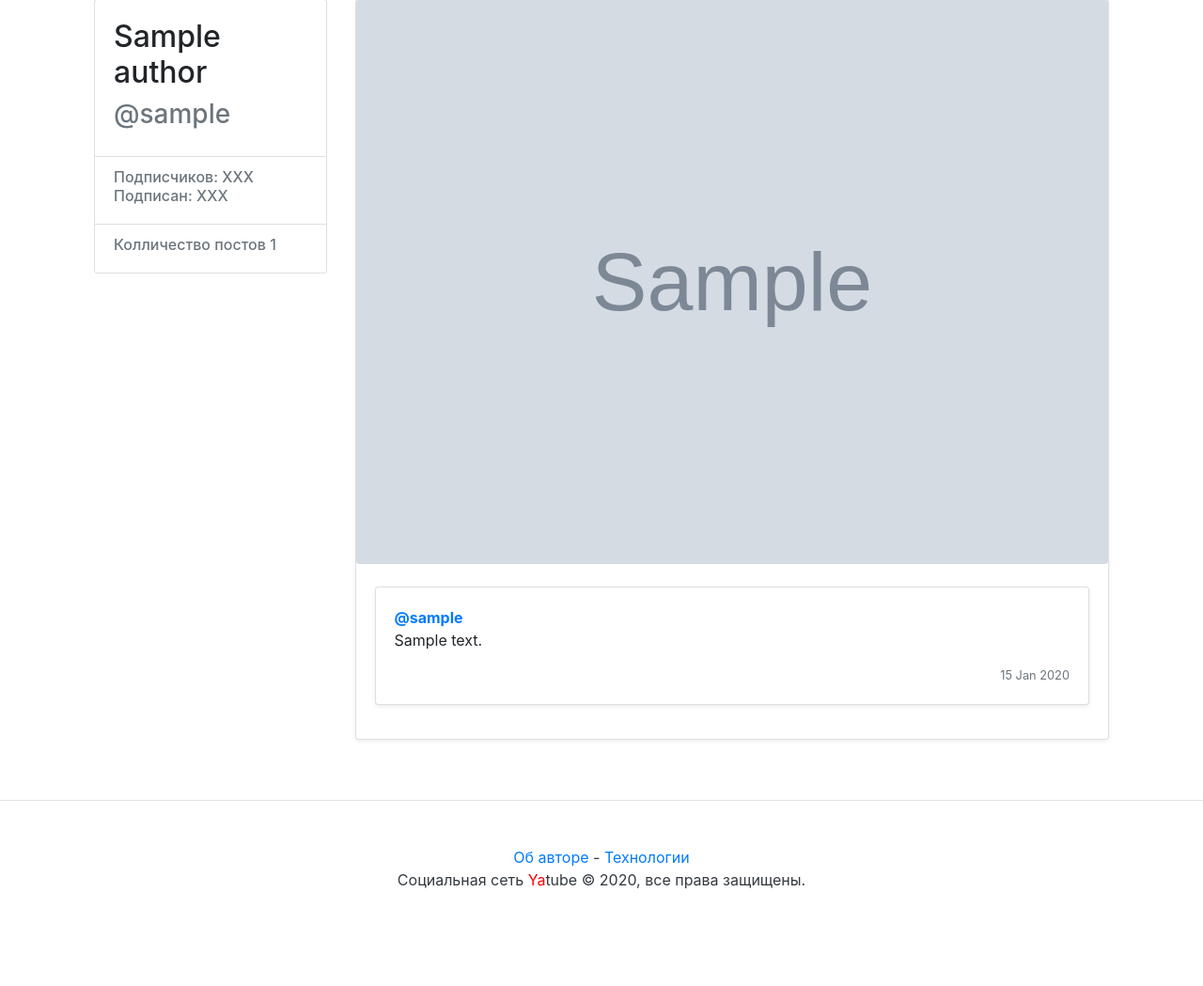
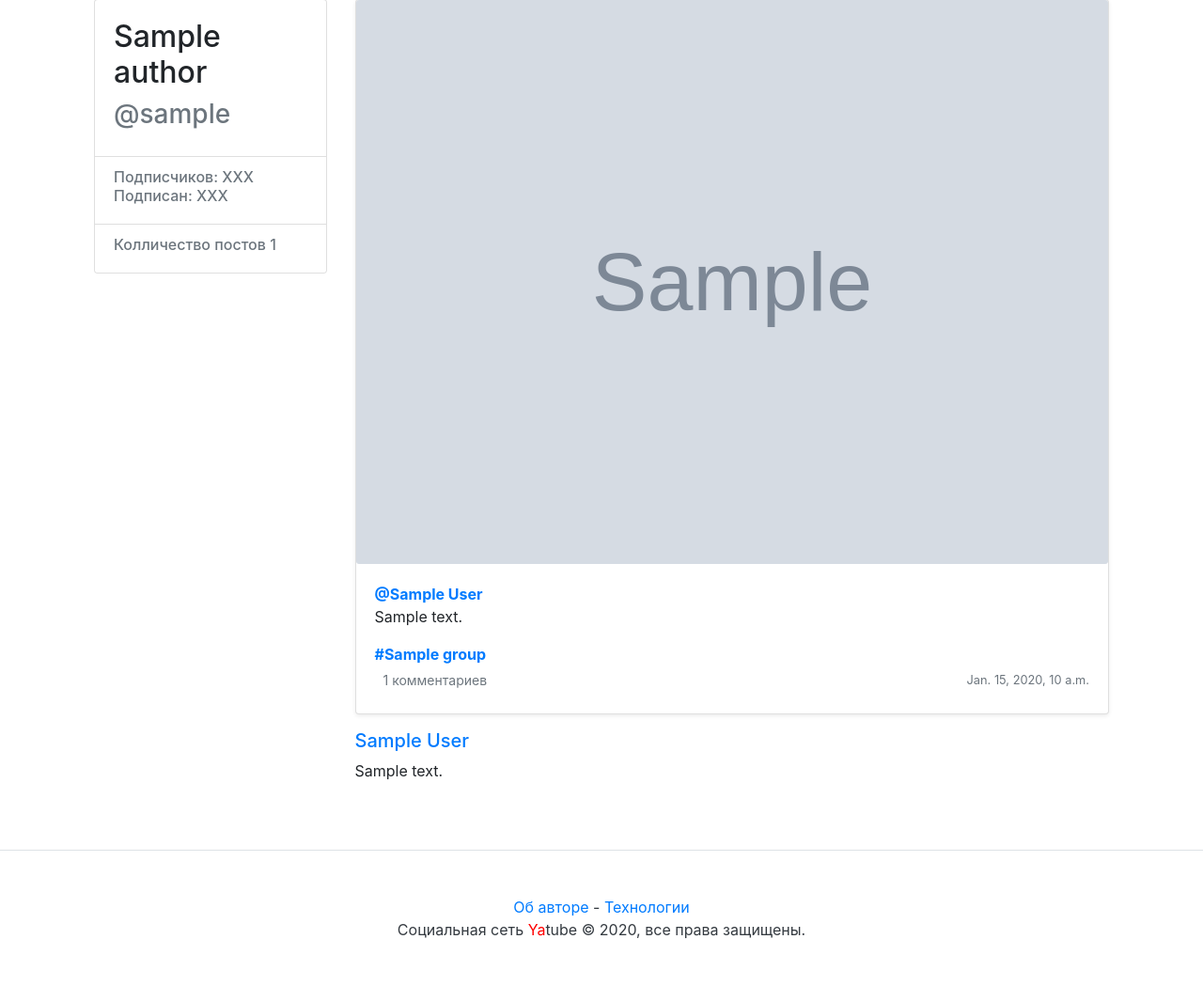
Before and after one commit to Liderk/yatube_yp, a Django app: template templates/post.html in a window 1280 px wide. Shown: the part 61-1110 px from the top of the page at 94% size. Before the commit the page ends 1007 px from the top, so only its background shows below. Run offline with Django 3.2, Linux system fonts and the light colour scheme; data comes from the database, SQL or seed files in the repository; both versions use the stored data as it was after the commit; the template is opened without the code that fills it: values that come from a table or form of the project are taken from there, most other values are stand-ins (such as "Sample title", 1, 10 or a date in 2020); grey boxes marked "Sample" are stand-in pictures; some libraries are stand-ins or nearby versions.

Commit message:
before vaxta

```diff
--- a/posts/models.py
+++ b/posts/models.py
@@ -1,4 +1,3 @@
-
 from django.db import models
 
 from django.contrib.auth import get_user_model
@@ -27,8 +26,9 @@ class Post(models.Model):
         # выводим текст поста
         return self.text
 
+
 class Comment(models.Model):
-    post = models.ForeignKey(Post, on_delete=models.CASCADE)
+    post = models.ForeignKey(Post, on_delete=models.CASCADE, related_name="posts_comment")
     author = models.ForeignKey(User, on_delete=models.CASCADE, related_name="comment_author")
     text = models.TextField()
     created = models.DateTimeField(auto_now_add=True, db_index=True)
--- a/posts/urls.py
+++ b/posts/urls.py
@@ -10,6 +10,7 @@ urlpatterns = [
     path("<username>/", views.profile, name="profile"),
     # Просмотр записи
     path("<username>/<int:post_id>/", views.post_view, name="post"),
+    path("<username>/<int:post_id>/comment/", views.add_comment, name="add_comment"),
     path("<username>/<int:post_id>/edit/", views.post_edit, name="post_edit"),
 
 ]
--- a/templates/base.html
+++ b/templates/base.html
@@ -13,9 +13,11 @@
     <body>
         {% include 'nav.html' %}
         <main>
+
             <div class="container">
                 <!-- Описание страницы -->
                 {% block content %}
+                {% block desription %} {% endblock %}
                 <!-- Содержимое страницы -->
                 {% endblock content %}
             </div>
--- /dev/null
+++ b/templates/comments.html
@@ -0,0 +1,37 @@
+<!-- Форма добавления комментария -->
+
+
+{% if user.is_authenticated %}
+<div class="card my-4">
+<form
+        action="{% url 'add_comment' post.author.username post.id %}"
+        method="post">
+        {% csrf_token %}
+        <h5 class="card-header">Добавить комментарий :</h5>
+        <div class="card-body">
+        <form>
+                <div class="form-group">
+                {{ form.text }}
+                </div>
+                <button type="submit" class="btn btn-primary">Отправить</button>
+        </form>
+        </div>
+</form>
+</div>
+{% endif %}
+
+<!-- Комментарии -->
+{% for item in comments %}
+<div class="media mb-4">
+<div class="media-body">
+        <h5 class="mt-0">
+        <a
+                href="{% url 'profile' item.author %}"
+                name="comment_{{ item.id }}"
+                >{{ item.author }}</a>
+        </h5>
+        {{ item.text }}
+</div>
+</div>
+
+{% endfor %}
--- a/templates/post.html
+++ b/templates/post.html
@@ -37,30 +37,8 @@
         <div class="col-md-9">
 
             <!-- Пост -->
-                    <div class="card mb-3 mt-1 shadow-sm">
-                        {% load thumbnail %}
-                        {% thumbnail post.image  "960x339"  upscale=True as im %}
-                                <img class="card-img" src="{{ im.url }}">
-                        {% endthumbnail %}
-                    <div class="card-body">
-                <div class="card mb-3 mt-1 shadow-sm">
-                        <div class="card-body">
-                                <p class="card-text">
-                                        <!-- Ссылка на страницу автора в атрибуте href; username автора в тексте ссылки -->
-                                        <a href="/{{ post.author.username }}/"><strong class="d-block text-gray-dark">@{{ post.author.username }}</strong></a>
-                                        <!-- Текст поста -->
-                                        {{post.text}}
-                                </p>
-                                <div class="d-flex justify-content-between align-items-center">
-                                        <div class="btn-group ">
-                                                <!-- Ссылка на редактирование, показывается только автору записи -->
-                                            {% if request.user.username == post.author.username %}
-                                                <a class="btn btn-sm text-muted" href="/{{post.author.username}}/{{post.id}}/edit" role="button">Редактировать</a>
-                                            {% endif %}
-                                        </div>
-                                        <!-- Дата публикации  -->
-                                        <small class="text-muted">{{post.pub_date|date:"d M Y" }}</small>
-                                </div>
+                            {% include "post_item.html" with post=post %}
+                            {% include 'comments.html' %}
                         </div>
                 </div>
      </div>
--- /dev/null
+++ b/templates/post_item.html
@@ -0,0 +1,50 @@
+<div class="card mb-3 mt-1 shadow-sm">
+
+        <!-- Отображение картинки -->
+        {% load thumbnail %}
+        {% thumbnail post.image "960x339" crop="top" upscale=True as im %}
+        <img class="card-img" src="{{ im.url }}" />
+        {% endthumbnail %}
+        <!-- Отображение текста поста -->
+        <div class="card-body">
+                <p class="card-text">
+                        <!-- Ссылка на автора через @ -->
+                        <a name="post_{{ post.id }}" href="{% url 'profile' post.author.username %}">
+                                <strong class="d-block text-gray-dark">@{{ post.author }}</strong>
+                        </a>
+                        {{ post.text|linebreaksbr }}
+                </p>
+
+                <!-- Если пост относится к какому-нибудь сообществу, то отобразим ссылку на него через # -->
+                {% if post.group %}
+                <a class="card-link muted" href="{% url 'group_posts' post.group.slug %}">
+                        <strong class="d-block text-gray-dark">#{{ post.group.title }}</strong>
+                </a>
+                {% endif %}
+
+                <!-- Отображение ссылки на комментарии -->
+                <div class="d-flex justify-content-between align-items-center">
+                        <div class="btn-group ">
+                                <a class="btn btn-sm text-muted" href="{% url 'post' post.author.username post.id %}" role="button">
+                                        {% if post.posts_comment.count %}
+                                        {{ post.posts_comment.count }} комментариев
+                                        {% else%}
+                                        Добавить комментарий
+                                        {% endif %}
+                                </a>
+
+                                <!-- Ссылка на редактирование поста для автора -->
+                                {% if user == post.author %}
+                                <a class="btn btn-sm text-muted" href="{% url 'post_edit' post.author.username post.id %}"
+                                        role="button">
+                                        Редактировать
+                                </a>
+
+                                {% endif %}
+                        </div>
+
+                        <!-- Дата публикации поста -->
+                        <small class="text-muted">{{ post.pub_date }}</small>
+                </div>
+        </div>
+</div>
```
Also changed, not shown: posts/forms.py (+7 -1 lines), posts/tests.py (+7 -6 lines), posts/views.py (+22 -6 lines), templates/group.html (+3 -26 lines), templates/index.html (+16 -2 lines), templates/profile.html (+1 -29 lines), db.sqlite3.
